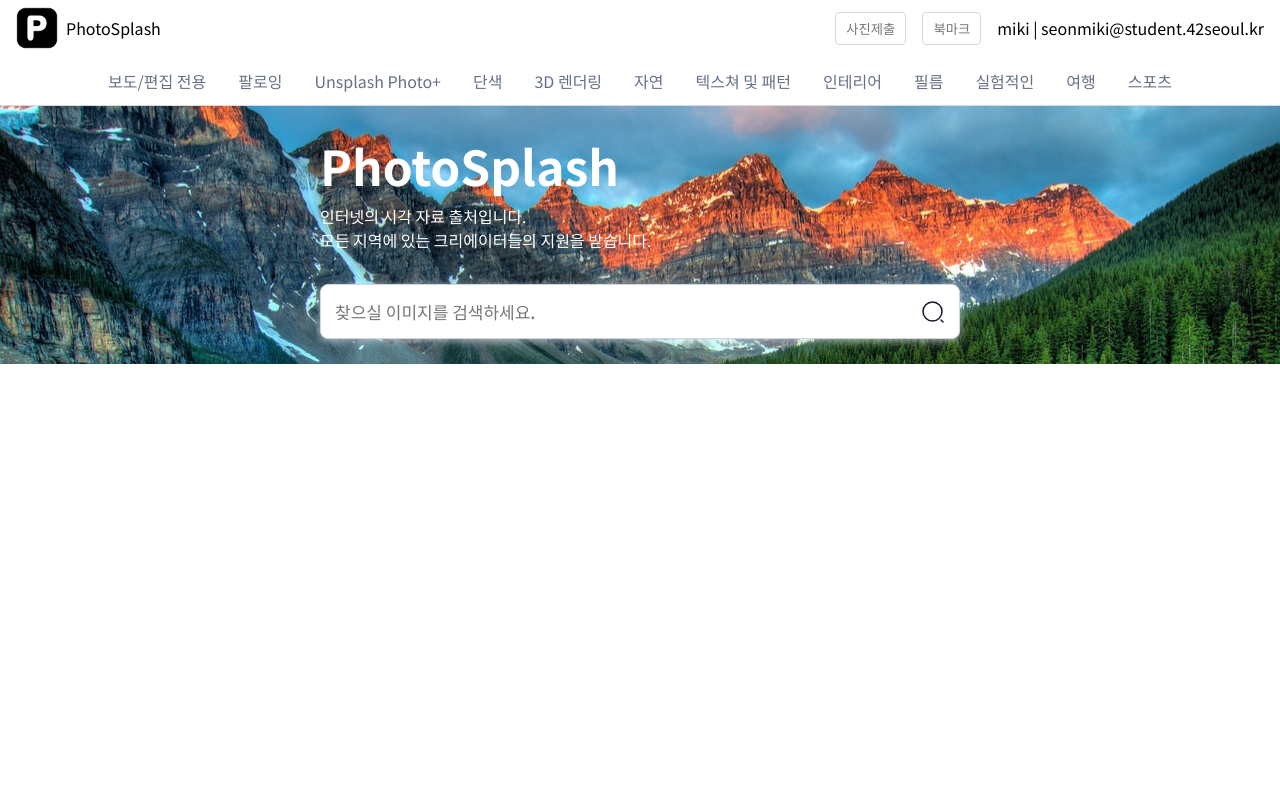
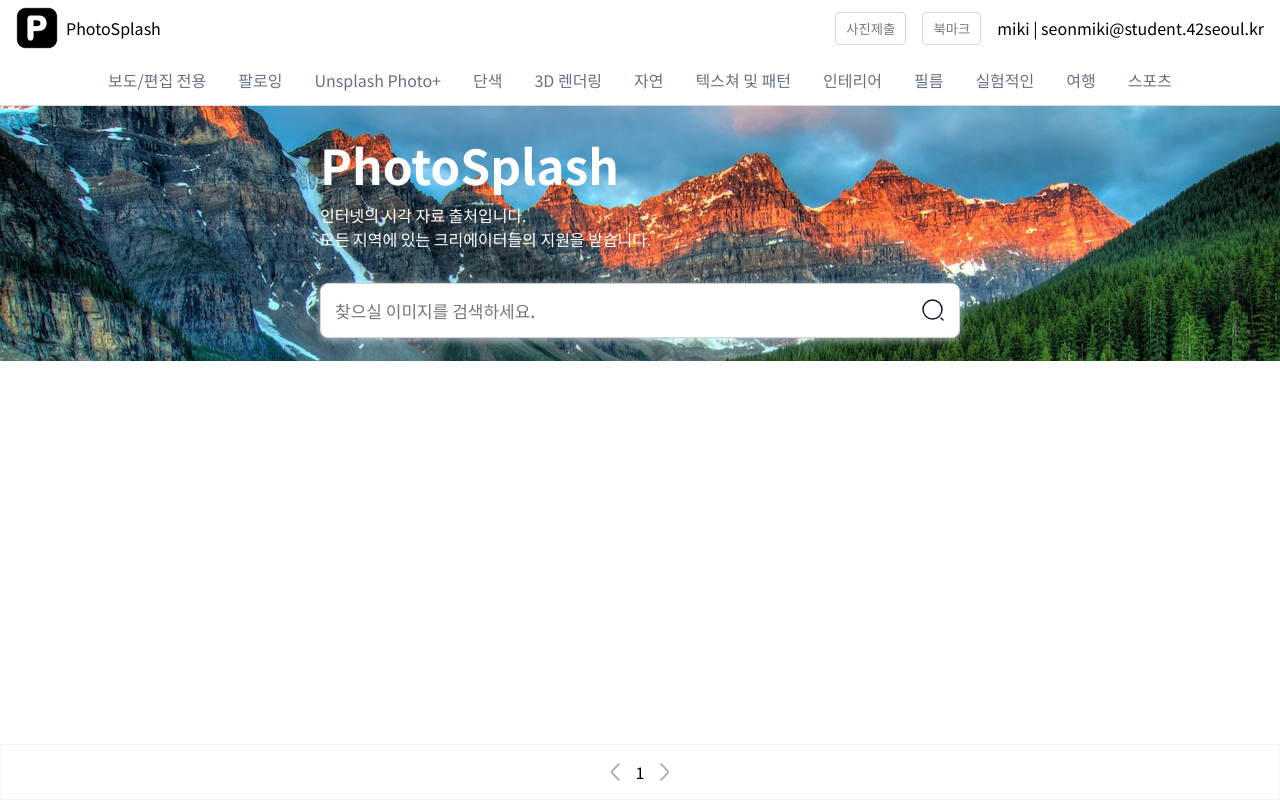
Before and after one commit to seonmiki/React-Imagesite, a React (Vite) app: page / in a window 1280 px wide. Built offline with nearby package versions, Linux system fonts and the light colour scheme; the HTML template or start-up script is replaced by a standard one.

Commit message:
Feat: footer

```diff
--- /dev/null
+++ b/src/components/common/footer/CommonFooter.module.scss
@@ -0,0 +1,61 @@
+.footer {
+    display: flex;
+    align-items: center;
+    justify-content: center;
+
+    width: 100%;
+    height: 56px;
+
+    padding: 0 16px;
+
+    border: 1px solid $color-gray-100;
+    background-color: $color-white-000;
+}
+
+.pagination {
+    display: flex;
+    align-items: center;
+    justify-content: center;
+
+    width: 100%;
+
+    gap: 8px;
+
+    &__button {
+        display: flex;
+        align-items: center;
+        justify-content: center;
+
+        width: 24px;
+        height: 24px;
+
+        padding: 3px 7px;
+
+        color: $color-gray-500;
+
+        font-family: "Public Sans", sans-serif;
+        font-size: 16px;
+        font-weight: 700;
+        line-height: 16px;
+
+        background: transparent;
+        border: none;
+        outline: none;
+
+        cursor: pointer;
+
+        &:hover {
+            background-color: $color-gray-100;
+            border-radius: 4px;
+
+            color: $color-black-900;
+        }
+        &.active {
+            background-color: $color-gray-100;
+            border-radius: 4px;
+
+            color: $color-black-900;
+        }
+
+    }
+}
--- /dev/null
+++ b/src/components/common/footer/CommonFooter.tsx
@@ -0,0 +1,20 @@
+import styles from './CommonFooter.module.scss'
+
+function CommonFooter() {
+  return (
+    <div className={styles.footer}>
+        <div className={styles.pagination}>
+            <button className={styles.pagination__button}>
+                <img src="src/assets/icons/icon-arrowLeft.svg" alt="" />
+            </button>
+            {/* 변경될 UI 부분 */}
+            <span>1</span>
+            <button className={styles.pagination__button}>
+                <img src="src/assets/icons/icon-arrowRight.svg" alt="" />
+            </button>
+        </div>
+    </div>
+  )
+}
+
+export default CommonFooter
--- a/src/pages/index/index.tsx
+++ b/src/pages/index/index.tsx
@@ -1,7 +1,9 @@
 import styles from "./styles/index.module.scss";
+
 import CommonHeader from "@/components/common/header/CommonHeader";
 import CommonSearchBar from "@/components/common/searchBar/CommonSearchBar";
 import CommonNav from "@/components/common/navigation/CommonNav";
+import CommonFooter from "@/components/common/footer/CommonFooter";
 
 function index() {
   return (
@@ -26,6 +28,7 @@
             <div className={styles.page__contents__imageBox}></div>
         </div>
         {/* {공통 푸터 UI 부분} */}
+        <CommonFooter />
     </div>
   )
 }
```
Also changed, not shown: src/assets/icons/icon-arrowLeft.svg (added), src/assets/icons/icon-arrowRight.svg (added).
